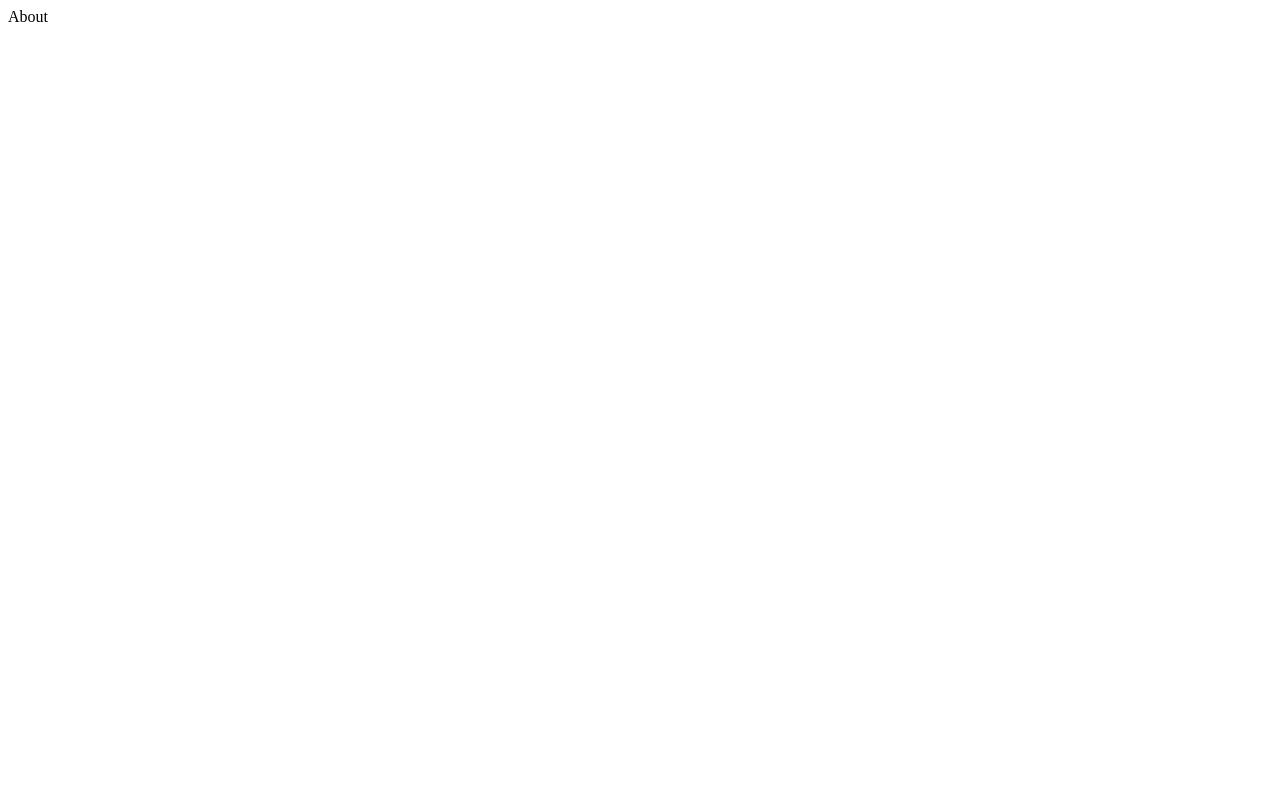
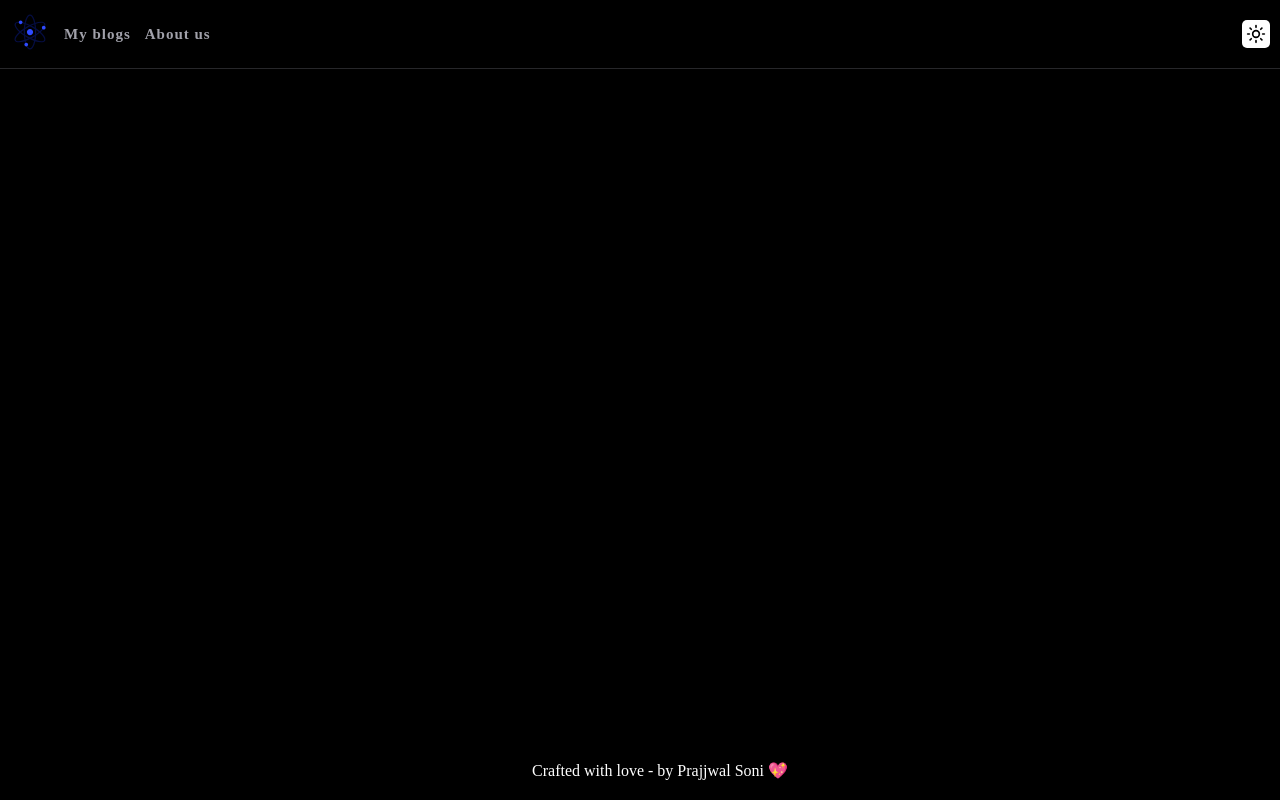
Before and after one commit to prajjwalhacker/beautiful-layout, a Next.js app: page /about in a window 1280 px wide. Built offline with nearby package versions, Linux system fonts and the light colour scheme.

Commit message:
about page changes

```diff
--- a/src/app/about/layout.tsx
+++ b/src/app/about/layout.tsx
@@ -1,4 +1,11 @@
 import type { Metadata } from "next";
+import '../../app/globals.scss';
+import '../../app/styles/_dashboard.scss';
+import '../../app/styles/_navbar.scss';
+import '../../app/styles/_footer.scss';
+import '../../app/styles/_mode-toggle.scss';
+import '../../app/styles/_content-component.scss';
+import { ThemeProvider } from "@/app/components/ThemeProvider";
 
 export const metadata: Metadata = {
   title: "Create Next App",
@@ -11,10 +18,20 @@ export default function RootLayout({
   children: React.ReactNode;
 }>) {
   return (
-    <html lang="en">
+    <>
+    <html lang="en" suppressHydrationWarning>
+      <head />
       <body>
-        {children}
+        <ThemeProvider
+          attribute="class"
+          defaultTheme="system"
+          enableSystem
+          disableTransitionOnChange
+        >
+          {children}
+        </ThemeProvider>
       </body>
     </html>
+  </>
   );
 }
--- a/src/app/about/page.tsx
+++ b/src/app/about/page.tsx
@@ -1,8 +1,22 @@
+"use client";
+import Navbar from '@/app/components/Navbar';
 import React from 'react'
+import { useTheme } from 'next-themes';
+import Footer from '@/app/components/Footer';
 
 function About() {
+
+  const {  theme } = useTheme()
+
+
   return (
-    <div>About</div>
+    <div className={`dashboard-main-container  ${theme === 'light' ? 'dashboard-light-mode': ''}`}>
+        <Navbar/>
+        <div className='about-main-container'>
+
+        </div>
+        <Footer/>
+    </div>
   )
 }
 
```
